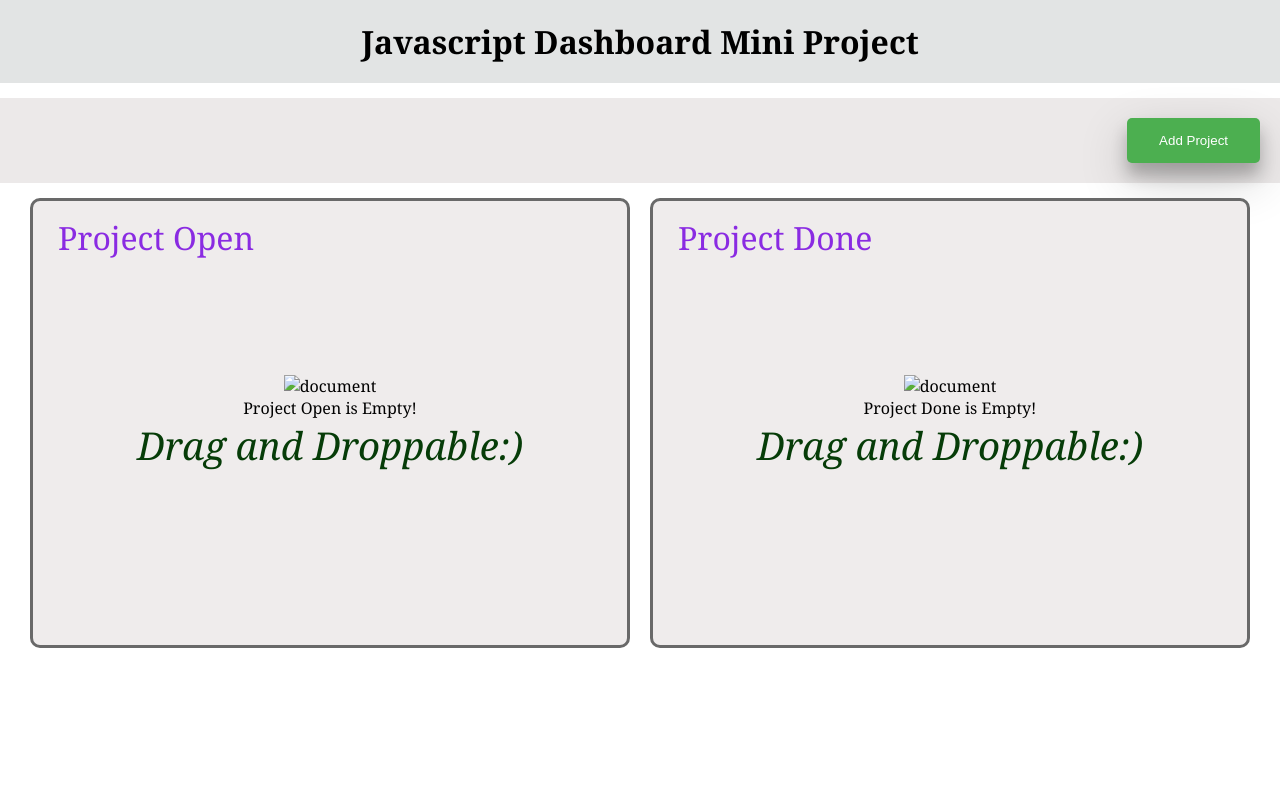
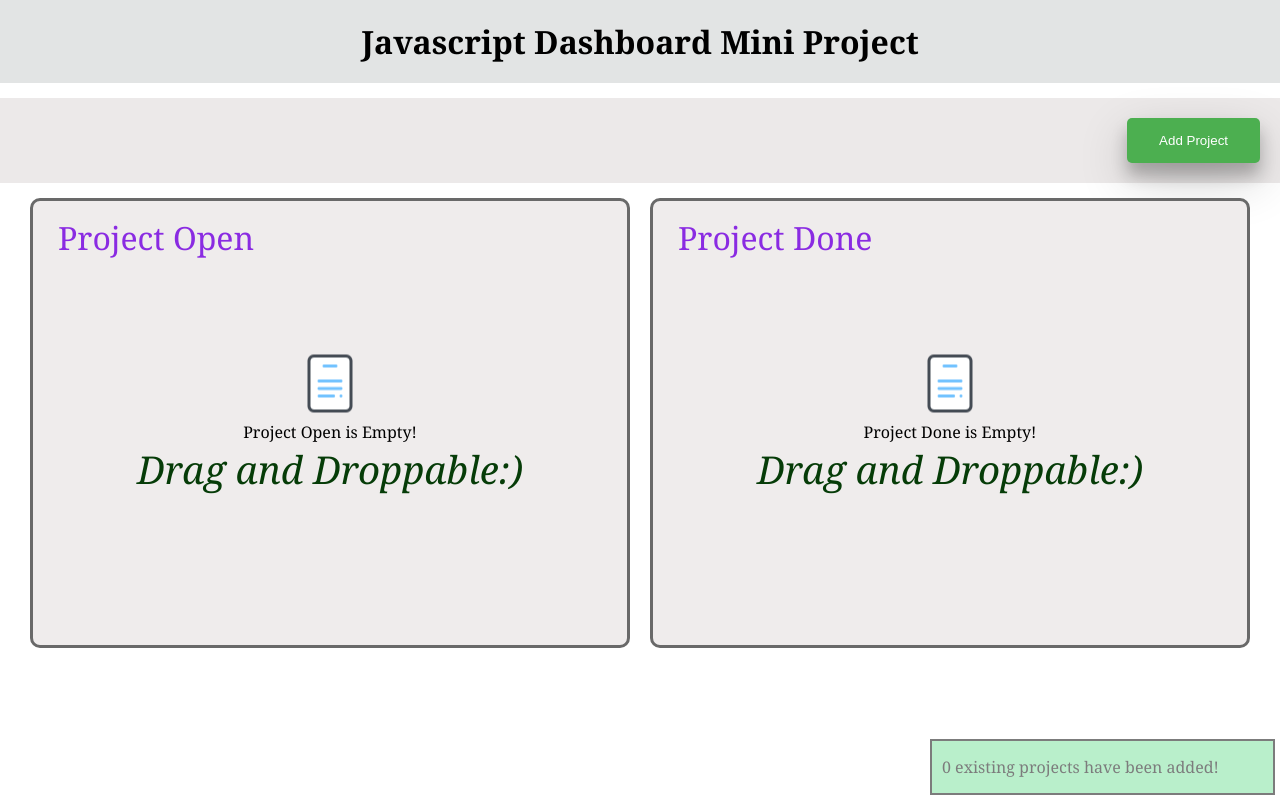
Before and after one commit to mostafa-zt/javascript-dashboard, a plain HTML site: page index.html in a window 1280 px wide. Drawn offline with Linux system fonts and the light colour scheme; some packages are replaced by stand-ins of ours.

Commit message:
Some Changes

```diff
--- a/index.html
+++ b/index.html
@@ -5,8 +5,8 @@
     <meta charset="UTF-8">
     <meta name="viewport" content="width=device-width, initial-scale=1.0">
     <title>Javascript Dashboard Mini Project</title>
-    <link href="/styles/app.css" rel="stylesheet">
-    <script src="/scripts/App.js" defer type="module"></script>
+    <link href="assets/styles/app.css" rel="stylesheet">
+    <script src="assets/scripts/App.js" defer type="module"></script>
     <script async defer src="https://maps.googleapis.com/maps/api/js?key=AIzaSyBzu4gTGLkYJ3VS2Ab76Z2sBacicBXtSEU"
         type="text/javascript" async defer></script>
 </head>
@@ -66,7 +66,7 @@
                     <div class="project-box" id="project-open">
                         <div class="pb-header">Project Open</div>
                         <div class="text-center empty-project">
-                            <img src="/img/doc.png" title="document" />
+                            <img src="assets/img/doc.png" title="document" />
                             <div>Project Open is Empty!</div>
                             <div class="drag_droppable_msg">Drag and Droppable:)</div>
                         </div>
@@ -77,7 +77,7 @@
                     <div class="project-box" id="project-done">
                         <div class="pb-header">Project Done</div>
                         <div class="text-center empty-project">
-                            <img src="/img/doc.png" title="document" />
+                            <img src="assets/img/doc.png" title="document" />
                             <div>Project Done is Empty!</div>
                             <div class="drag_droppable_msg">Drag and Droppable:)</div>
                         </div>
```
Also changed, not shown: app.js (deleted, +0 -13 lines), package.json (deleted, +0 -17 lines), 1 other file.
